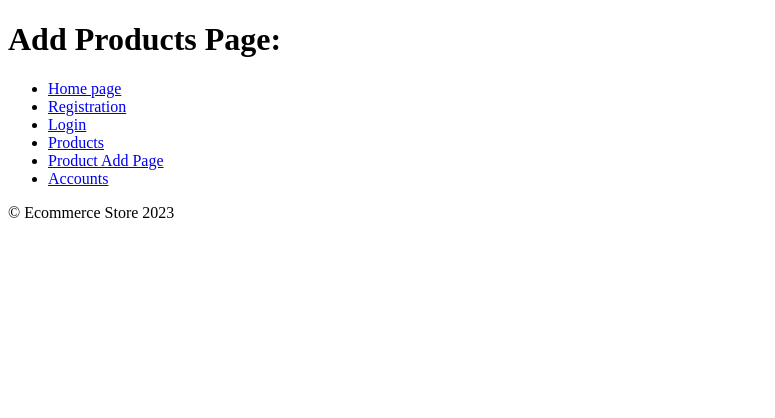
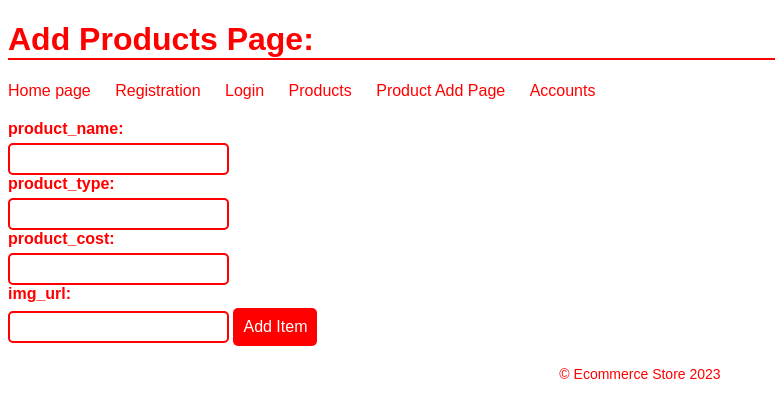
Before and after one commit to TrevorG03/CSET-SoftProj2, a Flask app: page /VendorAdd in a window 1280 px wide. Shown: the top 418 px of the page, without its empty margins (0-775 px from the left). Run offline with Flask 3, Linux system fonts and the light colour scheme.

Commit message:
CSS Design, Product pages functionality and other new additions

```diff
--- a/Templates/VendorAdd.html
+++ b/Templates/VendorAdd.html
@@ -3,6 +3,71 @@
 <head>
     <meta charset="UTF-8">
     <title>Add Products Page</title>
+    <style>
+        body {
+  background-color: white;
+  color: red;
+  font-family: Arial, sans-serif;
+}
+
+h1 {
+  border-bottom: 2px solid red;
+}
+
+ul {
+  list-style: none;
+  margin: 0;
+  padding: 0;
+}
+
+li {
+  display: inline-block;
+  margin-right: 20px;
+}
+
+a {
+  color: red;
+  text-decoration: none;
+}
+
+form {
+  margin-top: 20px;
+}
+
+label {
+  display: block;
+  margin-bottom: 5px;
+  font-weight: bold;
+}
+
+input[type="text"] {
+  padding: 5px;
+  font-size: 16px;
+  border: 2px solid red;
+  border-radius: 5px;
+}
+
+button[type="submit"] {
+  padding: 10px;
+  font-size: 16px;
+  color: white;
+  background-color: red;
+  border: none;
+  border-radius: 5px;
+  cursor: pointer;
+}
+
+footer {
+  margin-top: 20px;
+  text-align: center;
+  font-size: 14px;
+}
+
+footer p {
+  margin: 0;
+  color: red;
+}
+    </style>
 </head>
 <body>
     <h1>Add Products Page:</h1>
@@ -14,7 +79,18 @@
       <li><a href="/VendorAdd">Product Add Page</a></li>
       <li><a href="/Accounts">Accounts</a></li>
     </ul>
+    <form method="post" action="{{ url_for('AddProducts') }}">
+        <label for="product_name">product_name:</label>
+        <input type="text" name="product_name" id="product_name" required>
+        <label for="product_type">product_type:</label>
+        <input type="text" name="product_type" id="product_type" required>
+        <label for="product_cost">product_cost:</label>
+        <input type="text" name="product_cost" id="product_cost" required>
+        <label for="img_url">img_url:</label>
+        <input type="text" name="img_url" id="img_url" required>
 
+        <button type="submit">Add Item</button>
+    </form>
 <footer>
     <p>&copy; Ecommerce Store 2023</p>
     {% if session['username'] %}
--- a/main.py
+++ b/main.py
@@ -59,7 +59,13 @@ def Registration():
 
 @app.route('/Products', methods=['GET','POST'])
 def Products():
-    return render_template('Products.html')
+    if request.method == 'POST':
+        return render_template('Products.html')
+    else:
+        query = text("SELECT * FROM product_info")
+        with engine.connect() as conn:
+            products = conn.execute(query).fetchall()
+        return render_template('Products.html', products=products)
 
 @app.route('/Accounts', methods=['GET','POST'])
 def Accounts():
@@ -75,7 +81,21 @@ def Accounts():
 
 @app.route('/VendorAdd', methods=['GET','POST'])
 def AddProducts():
-    return render_template('VendorAdd.html')
+    if request.method == 'POST':
+        product_name = request.form['product_name']
+        product_type = request.form['product_type']
+        product_cost = request.form['product_cost']
+        img_url = request.form['img_url']
+        query = text(
+            "INSERT INTO product_info(product_name,product_type,product_cost,img_url)"
+            "VALUES(:product_name, :product_type, :product_cost, :img_url)")
+        params = {"product_name": product_name, "product_type": product_type, "product_cost": product_cost, "img_url": img_url}
+        with engine.connect() as conn:
+            conn.execute(query, params)
+            conn.commit()
+            return render_template("VendorAdd.html")
+    else:
+        return render_template("VendorAdd.html")
 
 if __name__ == '__main__':
     app.run(debug=True)
```
Also changed, not shown: Templates/Login.html (+25 -11 lines), Templates/Products.html (+67 -0 lines).
